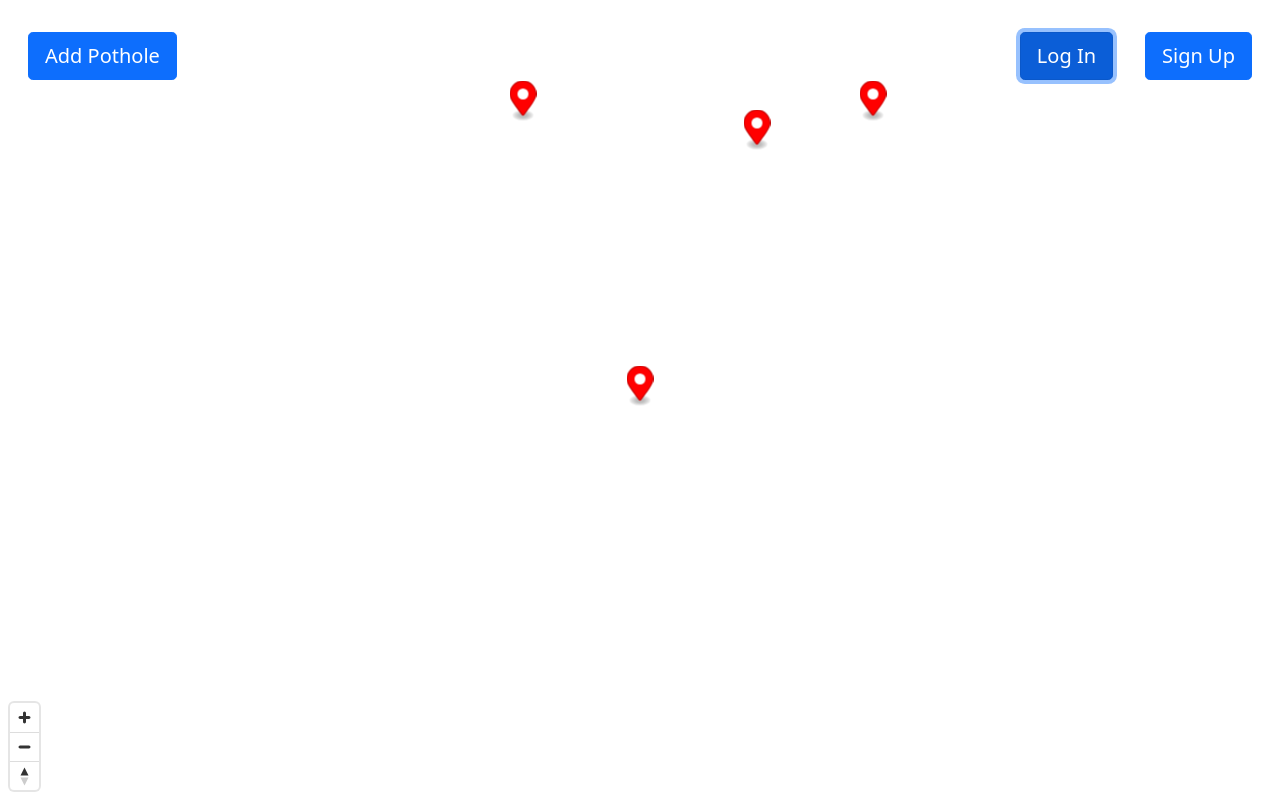
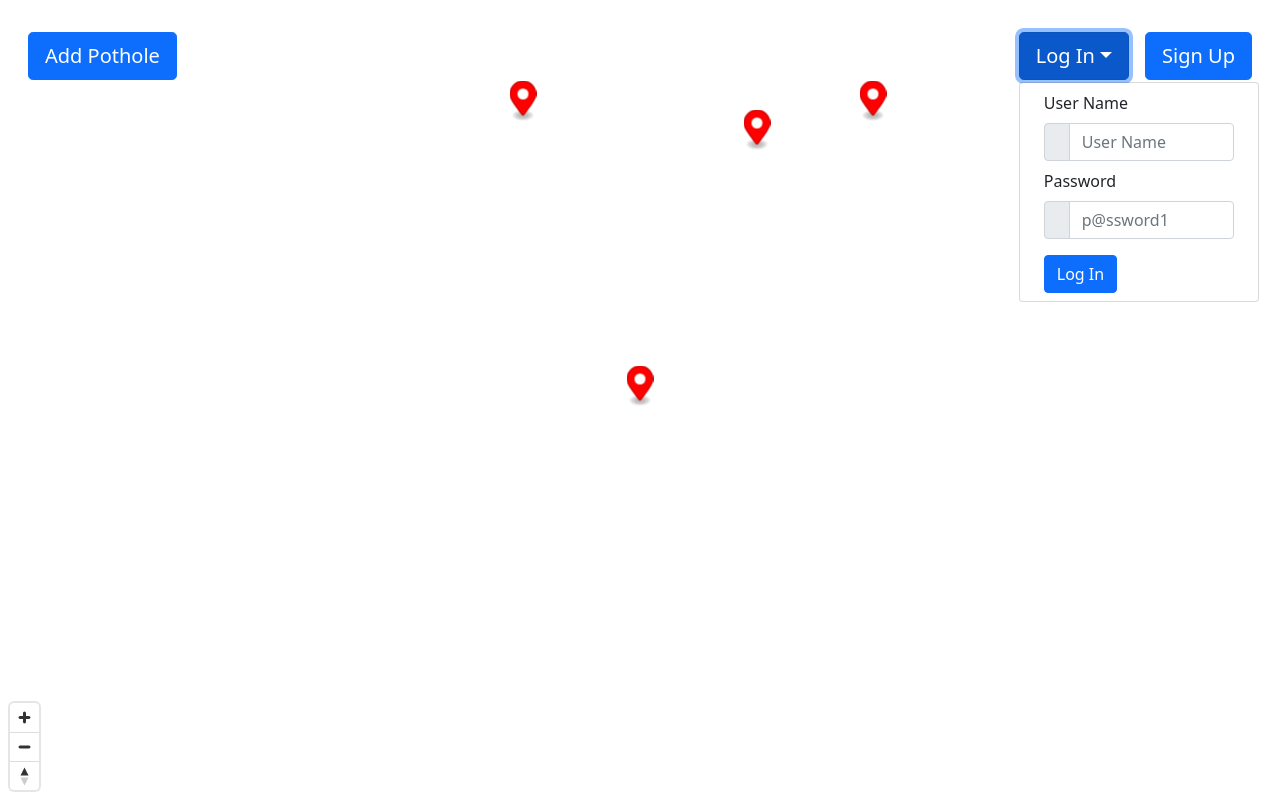
Before and after one commit to deepdive-bootcamp-team-pf/pothole-finder, a React app in the folder frontend/: page / in a window 1280 px wide. Both pictures are taken after a click on the button "Log In". Built offline with nearby package versions, Linux system fonts and the light colour scheme; no server answers.

Commit message:
added Log In Dropdown

```diff
--- a/frontend/src/ui/SignUp/Popup.css
+++ b/frontend/src/ui/SignUp/Popup.css
@@ -5,10 +5,6 @@
     width: 100%;
     height: 100vh;
     background-color: rgba(0, 0, 0, 0.2);
-
-    /*display: flex;*/
-    /*justify-content: center;*/
-    /*align-items: center;*/
 }
 
 .popup-inner {
--- a/frontend/src/ui/home/Home.js
+++ b/frontend/src/ui/home/Home.js
@@ -1,8 +1,9 @@
 import React from 'react'
 import Map from './Map'
 import { SignUpPopup } from '../SignUp/SignUpPopup'
-import {Button, Col, Container, Row} from 'react-bootstrap'
+import {Button, Col, Container, Dropdown, Row} from 'react-bootstrap'
 import './HomeNav.css'
+import {LogInForm} from "./LogInForm";
 
 export function Home() {
     return (
@@ -13,7 +14,15 @@ export function Home() {
                         <Button className={'m-3'} size={'lg'}>Add Pothole</Button>
                     </Col>
                     <Col className={'d-flex justify-content-end'}>
-                        <Button className={'m-3'} size={'lg'}>Log In</Button>
+                        <Dropdown>
+                            <Dropdown.Toggle variant="primary" id="dropdown-basic" size={'lg'} className={'background-primary mt-3'}>
+                                Log In
+                            </Dropdown.Toggle>
+
+                            <Dropdown.Menu className={'dropdown-menu-css'}>
+                                <Container fluid><LogInForm/></Container>
+                            </Dropdown.Menu>
+                        </Dropdown>
                         <SignUpPopup/>
                     </Col>
                 </Row>
--- a/frontend/src/ui/home/HomeNav.css
+++ b/frontend/src/ui/home/HomeNav.css
@@ -1,3 +1,9 @@
 .home-nav {
     z-index: 999;
 }
+
+.dropdown-menu-css {
+    width: 15rem;
+    right: auto;
+    left: 0;
+}
--- /dev/null
+++ b/frontend/src/ui/home/LogInForm.js
@@ -0,0 +1,46 @@
+import {Button, Col, Form, FormControl, InputGroup, Row} from "react-bootstrap";
+import React from 'react';
+
+export function LogInForm() {
+    return (
+        <>
+            <Form>
+                <Row>
+                    <Col>
+                        <Form.Group className="mb-2" controlId="userName">
+                            <Form.Label>User Name</Form.Label>
+                            <InputGroup>
+                                <InputGroup.Text>
+                                </InputGroup.Text>
+                                <FormControl
+                                    className="form-control"
+                                    name="profileEmail"
+                                    type="text"
+                                    placeholder="User Name"
+                                />
+                            </InputGroup>
+                        </Form.Group>
+
+                        <Form.Group className="mb-1" controlId="profileAtHandle">
+                            <Form.Label>Password</Form.Label>
+                            <InputGroup>
+                                <InputGroup.Text>
+                                </InputGroup.Text>
+                                <FormControl
+                                    className="form-control"
+                                    name="profilePassword"
+                                    type="text"
+                                    placeholder="p@ssword1"
+                                />
+                            </InputGroup>
+                        </Form.Group>
+
+                        <Form.Group className={"mt-3"}>
+                            <Button className="btn btn-primary" type="submit">Log In</Button>
+                        </Form.Group>
+                    </Col>
+                </Row>
+            </Form>
+        </>
+    )
+}
```
Also changed, not shown: frontend/src/ui/SignUp/Popup.js (line endings or trailing spaces).
